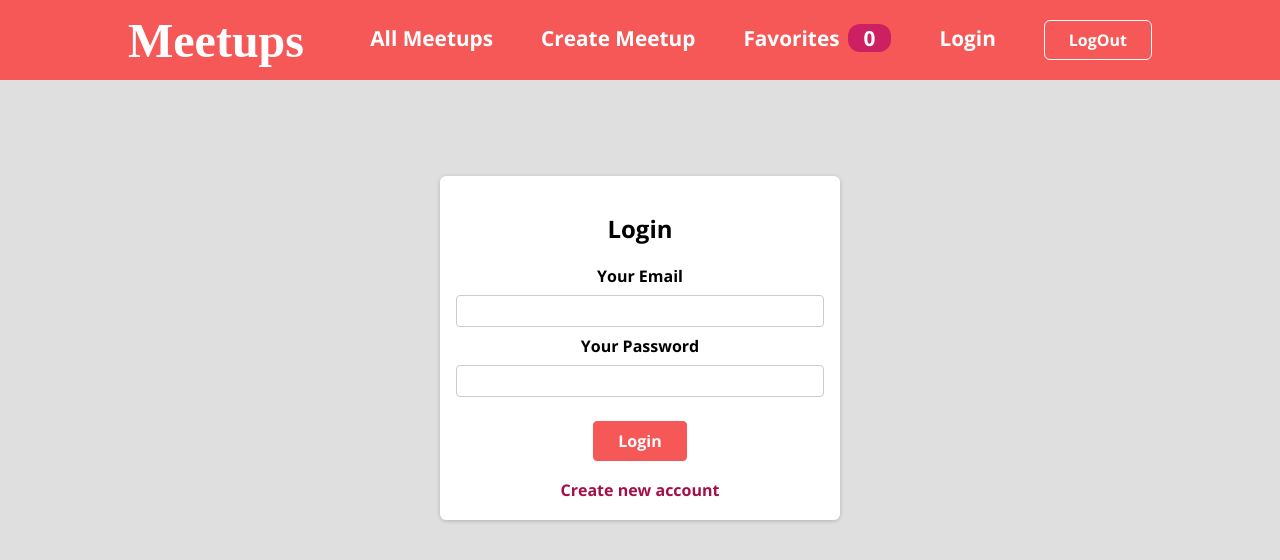
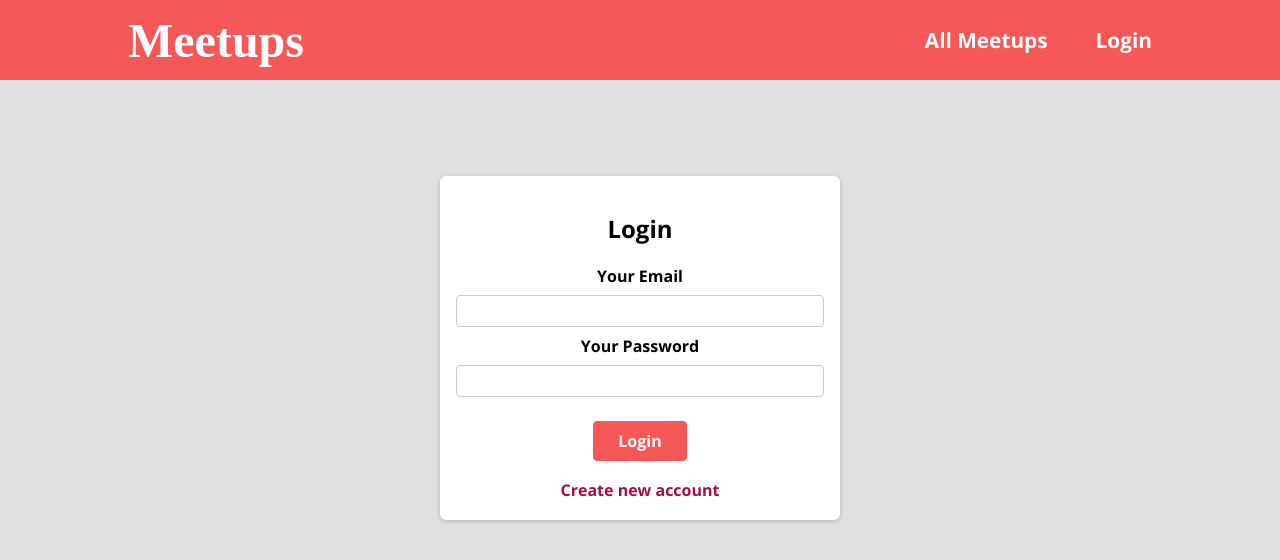
Before and after one commit to YevaMV/React-Meetup, a React (Create React App) app: page /auth in a window 1280 px wide. Shown: the top 560 px of the page. Built offline with nearby package versions, Linux system fonts and the light colour scheme; a web font is replaced by a local one.

Commit message:
auth state with Context

```diff
--- a/src/components/Auth/AuthForm.js
+++ b/src/components/Auth/AuthForm.js
@@ -1,4 +1,5 @@
-import { useState, useRef, Fragment } from 'react';
+import { useState, useRef, useContext, Fragment } from 'react';
+import AuthContext from '../../store/auth-context';
 
 import classes from './AuthForm.module.css';
 
@@ -8,6 +9,8 @@
   const [error, setError] = useState(null);
   const emailInputRef = useRef();
   const passwordInputRef = useRef();
+
+  const authCtx = useContext(AuthContext);
 
   const switchAuthModeHandler = () => {
     setIsLogin((prevState) => !prevState);
@@ -52,7 +55,7 @@
         }
       })
       .then((data) => {
-        console.log(data);
+        authCtx.login(data.idToken);
       })
       .catch((err) => {
         setError(err.message);
--- a/src/components/layout/MainNavigation.js
+++ b/src/components/layout/MainNavigation.js
@@ -1,11 +1,15 @@
 import { useContext } from 'react';
 import { Link } from 'react-router-dom';
+import AuthContext from '../../store/auth-context';
 import classes from './MainNavigation.module.css';
 
 import FavoritesContext from '../../store/favorites-context';
 
 function MainNavigation() {
   const favoriteCtx = useContext(FavoritesContext);
+  const authCtx = useContext(AuthContext);
+
+  const isLoggedIn = authCtx.isLoggedIn;
   return (
     <header className={classes.header}>
       <div className={classes.logo}>Meetups</div>
@@ -14,9 +18,13 @@
           <li>
             <Link to="/">All Meetups</Link>
           </li>
+
+          {isLoggedIn && (
             <li>
               <Link to="new-meetup">Create Meetup</Link>
             </li>
+          )}
+          {isLoggedIn && (
             <li>
               <Link to="favorites">
                 Favorites
@@ -25,12 +33,17 @@
                 </span>
               </Link>
             </li>
+          )}
+          {!isLoggedIn && (
             <li>
               <Link to="/auth">Login</Link>
             </li>
+          )}
+          {isLoggedIn && (
             <li>
               <button>LogOut</button>
             </li>
+          )}
         </ul>
       </nav>
     </header>
--- a/src/index.js
+++ b/src/index.js
@@ -3,12 +3,15 @@
 import { BrowserRouter } from 'react-router-dom';
 import './index.css';
 import { FavoritesContextProvider } from './store/favorites-context';
+import { AuthContextProvider } from './store/auth-context';
 
 const root = ReactDOM.createRoot(document.getElementById('root'));
 root.render(
-  <FavoritesContextProvider>
-    <BrowserRouter>
-      <App />
-    </BrowserRouter>
-  </FavoritesContextProvider>
+  <AuthContextProvider>
+    <FavoritesContextProvider>
+      <BrowserRouter>
+        <App />
+      </BrowserRouter>
+    </FavoritesContextProvider>
+  </AuthContextProvider>
 );
--- /dev/null
+++ b/src/store/auth-context.js
@@ -0,0 +1,36 @@
+import React, { useState } from 'react';
+
+const AuthContext = React.createContext({
+  token: '',
+  isLoggedIn: false,
+  login: (token) => {},
+  logout: () => {},
+});
+
+export const AuthContextProvider = (props) => {
+  const [token, setToken] = useState(null);
+
+  const userIsLoggedIn = !!token;
+
+  const loginhandler = (token) => {
+    setToken(token);
+  };
+
+  const logoutHandler = () => {
+    setToken(null);
+  };
+
+  const contextValue = {
+    token: token,
+    isLoggedIn: userIsLoggedIn,
+    login: loginhandler,
+    logout: logoutHandler,
+  };
+  return (
+    <AuthContext.Provider value={contextValue}>
+      {props.children}
+    </AuthContext.Provider>
+  );
+};
+
+export default AuthContext;
```
Lines whose indentation alone changed are shown as unchanged.
